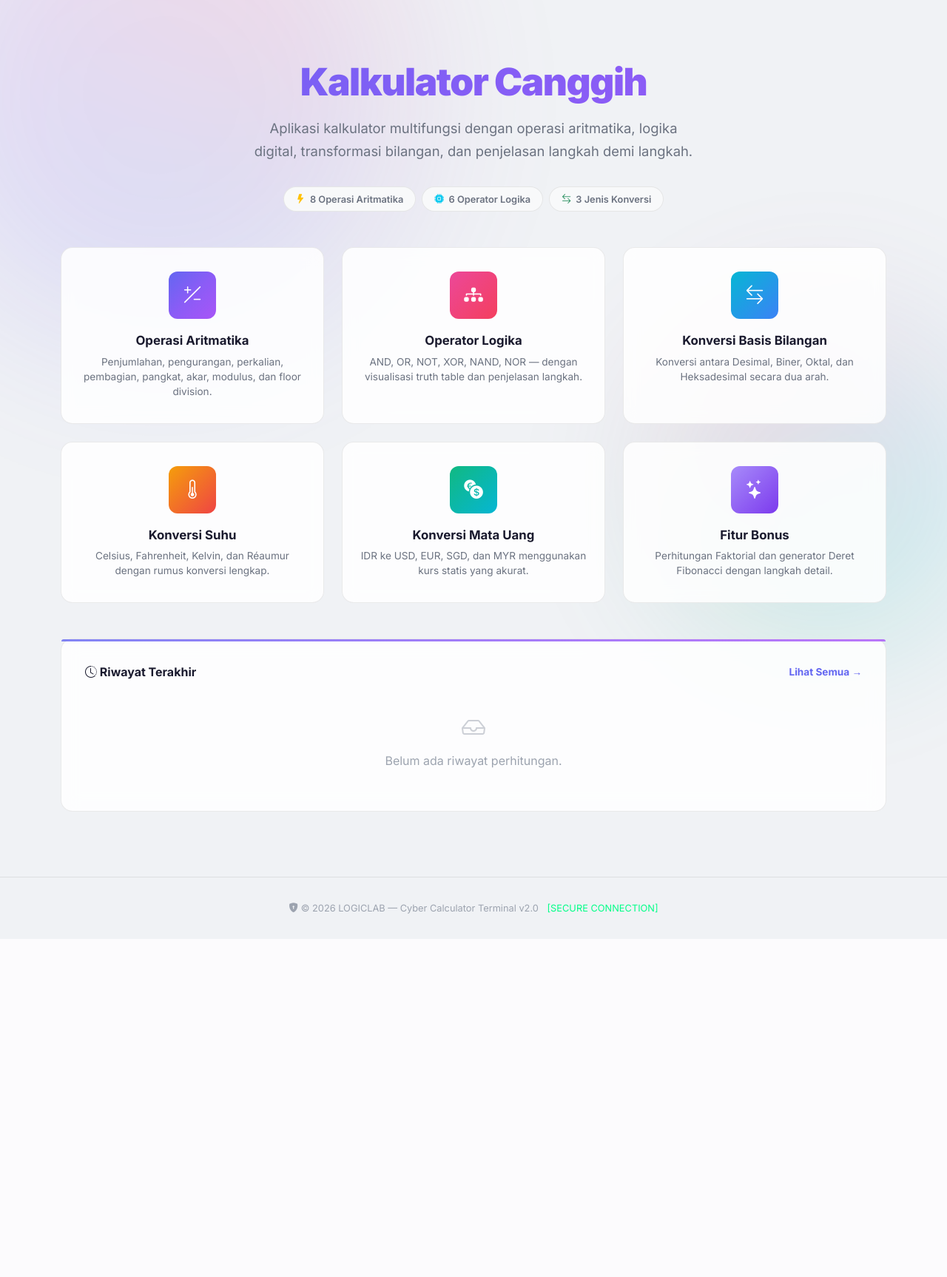
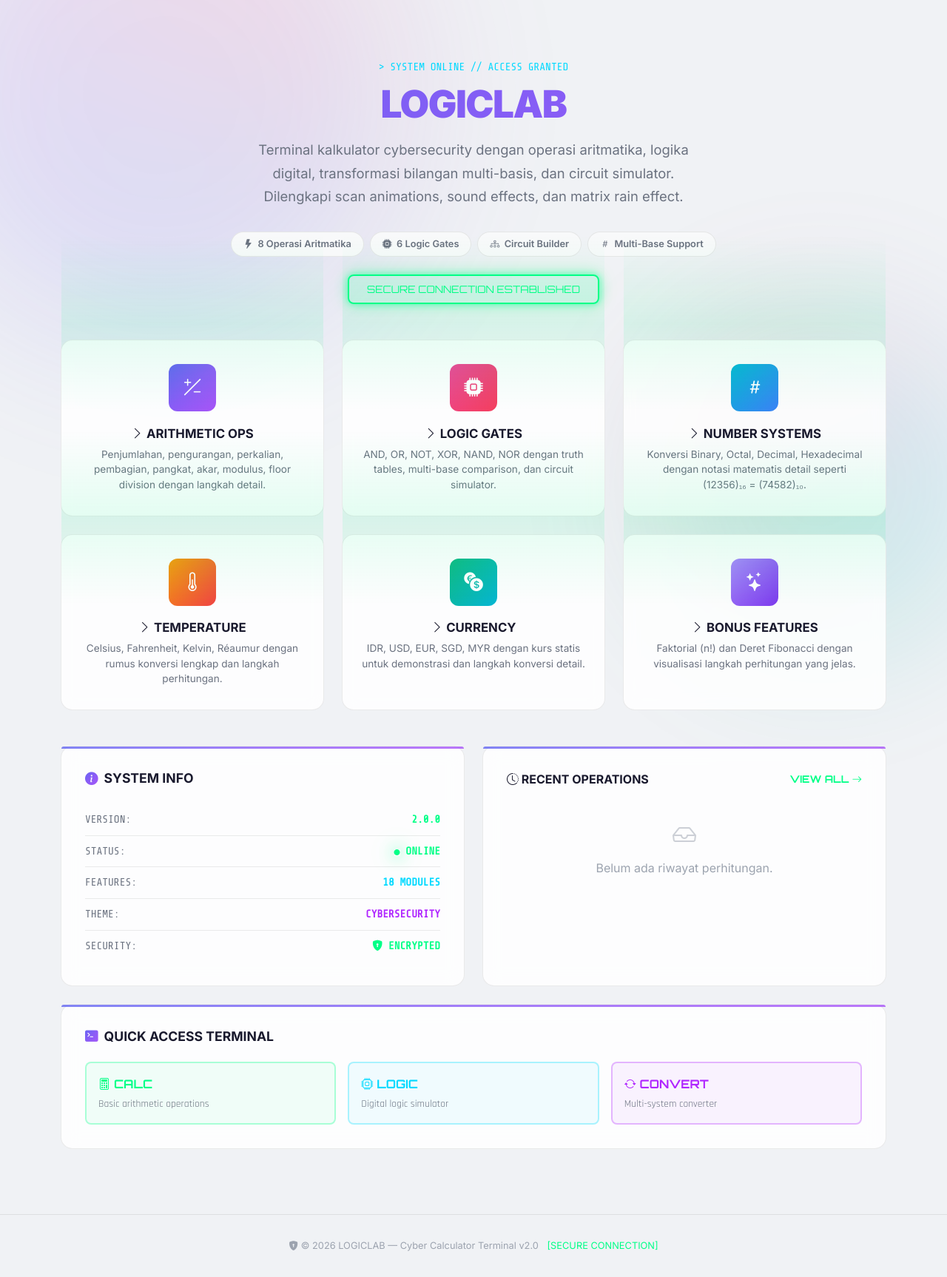
Before and after one commit to FikryYay4/Kalkulator_Transformasi, a Flask app: page / in a window 1280 px wide. Shown: the part 64-1790 px from the top of the page at 74% size. Before the commit the page ends 1299 px from the top, so only its background shows below. Run offline with Flask 3, Linux system fonts and the light colour scheme.

Commit message:
feat: Add cybersecurity theme, enhanced logic gates, and detailed conversion steps

```diff
--- a/templates/index.html
+++ b/templates/index.html
@@ -1,89 +1,178 @@
 {% extends "base.html" %}
-{% block title %}Beranda - KalkulatorPro{% endblock %}
+{% block title %}LOGICLAB - Cyber Calculator Terminal{% endblock %}
 
 {% block content %}
 <!-- Hero Section -->
 <section class="hero-section">
-    <h1 class="hero-title">Kalkulator Canggih</h1>
+    <div style="font-family: 'Share Tech Mono', monospace; color: var(--cyber-blue); font-size: 0.9rem; margin-bottom: 0.5rem; animation: fadeInUp 0.6s ease-out;">
+        > SYSTEM ONLINE // ACCESS GRANTED
+    </div>
+    <h1 class="hero-title">LOGICLAB</h1>
     <p class="hero-subtitle">
-        Aplikasi kalkulator multifungsi dengan operasi aritmatika, logika digital,
-        transformasi bilangan, dan penjelasan langkah demi langkah.
+        Terminal kalkulator cybersecurity dengan operasi aritmatika, logika digital,
+        transformasi bilangan multi-basis, dan circuit simulator. Dilengkapi scan animations,
+        sound effects, dan matrix rain effect.
     </p>
     <div class="d-flex justify-content-center gap-2 flex-wrap" style="animation: fadeInUp 0.8s ease-out 0.2s both;">
-        <span class="stat-badge"><i class="bi bi-lightning-fill text-warning"></i> 8 Operasi Aritmatika</span>
-        <span class="stat-badge"><i class="bi bi-cpu-fill text-info"></i> 6 Operator Logika</span>
-        <span class="stat-badge"><i class="bi bi-arrow-left-right text-success"></i> 3 Jenis Konversi</span>
+        <span class="stat-badge"><i class="bi bi-lightning-fill"></i> 8 Operasi Aritmatika</span>
+        <span class="stat-badge"><i class="bi bi-cpu-fill"></i> 6 Logic Gates</span>
+        <span class="stat-badge"><i class="bi bi-diagram-3"></i> Circuit Builder</span>
+        <span class="stat-badge"><i class="bi bi-hash"></i> Multi-Base Support</span>
+    </div>
+    <div style="margin-top: 1.5rem; animation: fadeInUp 0.8s ease-out 0.3s both;">
+        <div style="display: inline-block; padding: 0.5rem 1.5rem; background: rgba(0,255,135,0.1); border: 2px solid var(--cyber-green); border-radius: 8px; font-family: 'Orbitron', monospace; font-size: 0.85rem; color: var(--cyber-green); box-shadow: var(--glow-green);">
+            <i class="bi bi-shield-check-fill"></i> SECURE CONNECTION ESTABLISHED
+        </div>
     </div>
 </section>
 
 <!-- Feature Cards -->
 <section class="row g-4 mb-5">
     <div class="col-md-6 col-lg-4">
-        <a href="/aritmatika" class="feature-card" id="card-aritmatika">
+        <a href="/aritmatika" class="feature-card hologram" id="card-aritmatika">
             <div class="feature-icon aritmatika">
                 <i class="bi bi-plus-slash-minus"></i>
             </div>
-            <h5>Operasi Aritmatika</h5>
-            <p>Penjumlahan, pengurangan, perkalian, pembagian, pangkat, akar, modulus, dan floor division.</p>
+            <h5><i class="bi bi-chevron-right"></i> ARITHMETIC OPS</h5>
+            <p>Penjumlahan, pengurangan, perkalian, pembagian, pangkat, akar, modulus, floor division dengan langkah detail.</p>
         </a>
     </div>
     <div class="col-md-6 col-lg-4">
-        <a href="/logika" class="feature-card" id="card-logika">
+        <a href="/logika" class="feature-card hologram" id="card-logika">
             <div class="feature-icon logika">
-                <i class="bi bi-diagram-3-fill"></i>
+                <i class="bi bi-cpu-fill"></i>
             </div>
-            <h5>Operator Logika</h5>
-            <p>AND, OR, NOT, XOR, NAND, NOR — dengan visualisasi truth table dan penjelasan langkah.</p>
+            <h5><i class="bi bi-chevron-right"></i> LOGIC GATES</h5>
+            <p>AND, OR, NOT, XOR, NAND, NOR dengan truth tables, multi-base comparison, dan circuit simulator.</p>
         </a>
     </div>
     <div class="col-md-6 col-lg-4">
-        <a href="/konversi" class="feature-card" id="card-konversi-basis">
+        <a href="/konversi" class="feature-card hologram" id="card-konversi-basis">
             <div class="feature-icon konversi">
-                <i class="bi bi-arrow-left-right"></i>
+                <i class="bi bi-hash"></i>
             </div>
-            <h5>Konversi Basis Bilangan</h5>
-            <p>Konversi antara Desimal, Biner, Oktal, dan Heksadesimal secara dua arah.</p>
+            <h5><i class="bi bi-chevron-right"></i> NUMBER SYSTEMS</h5>
+            <p>Konversi Binary, Octal, Decimal, Hexadecimal dengan notasi matematis detail seperti (12356)₁₆ = (74582)₁₀.</p>
         </a>
     </div>
     <div class="col-md-6 col-lg-4">
-        <a href="/konversi#suhu" class="feature-card" id="card-konversi-suhu">
+        <a href="/konversi#suhu" class="feature-card hologram" id="card-konversi-suhu">
             <div class="feature-icon suhu">
                 <i class="bi bi-thermometer-half"></i>
             </div>
-            <h5>Konversi Suhu</h5>
-            <p>Celsius, Fahrenheit, Kelvin, dan Réaumur dengan rumus konversi lengkap.</p>
+            <h5><i class="bi bi-chevron-right"></i> TEMPERATURE</h5>
+            <p>Celsius, Fahrenheit, Kelvin, Réaumur dengan rumus konversi lengkap dan langkah perhitungan.</p>
         </a>
     </div>
     <div class="col-md-6 col-lg-4">
-        <a href="/konversi#mata-uang" class="feature-card" id="card-konversi-uang">
+        <a href="/konversi#mata-uang" class="feature-card hologram" id="card-konversi-uang">
             <div class="feature-icon mata-uang">
                 <i class="bi bi-currency-exchange"></i>
             </div>
-            <h5>Konversi Mata Uang</h5>
-            <p>IDR ke USD, EUR, SGD, dan MYR menggunakan kurs statis yang akurat.</p>
+            <h5><i class="bi bi-chevron-right"></i> CURRENCY</h5>
+            <p>IDR, USD, EUR, SGD, MYR dengan kurs statis untuk demonstrasi dan langkah konversi detail.</p>
         </a>
     </div>
     <div class="col-md-6 col-lg-4">
-        <a href="/bonus" class="feature-card" id="card-bonus">
+        <a href="/bonus" class="feature-card hologram" id="card-bonus">
             <div class="feature-icon bonus">
                 <i class="bi bi-stars"></i>
             </div>
-            <h5>Fitur Bonus</h5>
-            <p>Perhitungan Faktorial dan generator Deret Fibonacci dengan langkah detail.</p>
+            <h5><i class="bi bi-chevron-right"></i> BONUS FEATURES</h5>
+            <p>Faktorial (n!) dan Deret Fibonacci dengan visualisasi langkah perhitungan yang jelas.</p>
         </a>
     </div>
 </section>
 
-<!-- Recent History Preview -->
-<section class="calc-card mb-4" id="recentHistory">
-    <div class="mini-history-title">
-        <span><i class="bi bi-clock-history"></i> Riwayat Terakhir</span>
-        <a href="/riwayat" style="font-size:0.85rem; color: var(--primary); text-decoration:none;">Lihat Semua →</a>
+<!-- System Info & Recent History -->
+<div class="row g-4 mb-4">
+    <div class="col-lg-6">
+        <div class="calc-card" style="height: 100%;">
+            <h3 class="calc-card-title">
+                <i class="bi bi-info-circle-fill"></i> SYSTEM INFO
+            </h3>
+            <div style="font-family: 'Share Tech Mono', monospace; font-size: 0.9rem; line-height: 1.8;">
+                <div style="display: flex; justify-content: space-between; padding: 0.5rem 0; border-bottom: 1px solid var(--border-color);">
+                    <span style="color: var(--text-secondary);">VERSION:</span>
+                    <span style="color: var(--cyber-green); font-weight: 700;">2.0.0</span>
+                </div>
+                <div style="display: flex; justify-content: space-between; padding: 0.5rem 0; border-bottom: 1px solid var(--border-color);">
+                    <span style="color: var(--text-secondary);">STATUS:</span>
+                    <span style="color: var(--cyber-green); font-weight: 700;">
+                        <i class="bi bi-circle-fill" style="font-size: 0.5rem; animation: pulse-glow 2s infinite;"></i> ONLINE
+                    </span>
+                </div>
+                <div style="display: flex; justify-content: space-between; padding: 0.5rem 0; border-bottom: 1px solid var(--border-color);">
+                    <span style="color: var(--text-secondary);">FEATURES:</span>
+                    <span style="color: var(--cyber-blue); font-weight: 700;">18 MODULES</span>
+                </div>
+                <div style="display: flex; justify-content: space-between; padding: 0.5rem 0; border-bottom: 1px solid var(--border-color);">
+                    <span style="color: var(--text-secondary);">THEME:</span>
+                    <span style="color: var(--cyber-purple); font-weight: 700;">CYBERSECURITY</span>
+                </div>
+                <div style="display: flex; justify-content: space-between; padding: 0.5rem 0;">
+                    <span style="color: var(--text-secondary);">SECURITY:</span>
+                    <span style="color: var(--cyber-green); font-weight: 700;">
+                        <i class="bi bi-shield-lock-fill"></i> ENCRYPTED
+                    </span>
+                </div>
+            </div>
+        </div>
     </div>
-    <div id="recentHistoryList">
-        <div class="empty-state" style="padding:1.5rem;">
-            <i class="bi bi-inbox" style="font-size:2rem;"></i>
-            <p class="mb-0 mt-2">Belum ada riwayat perhitungan.</p>
+
+    <div class="col-lg-6">
+        <div class="calc-card" style="height: 100%;">
+            <div class="mini-history-title">
+                <span><i class="bi bi-clock-history"></i> RECENT OPERATIONS</span>
+                <a href="/riwayat" style="font-size:0.85rem; color: var(--cyber-green); text-decoration:none; font-family: 'Orbitron', monospace;">
+                    VIEW ALL <i class="bi bi-arrow-right"></i>
+                </a>
+            </div>
+            <div id="recentHistoryList">
+                <div class="empty-state" style="padding:1.5rem;">
+                    <i class="bi bi-inbox" style="font-size:2rem;"></i>
+                    <p class="mb-0 mt-2">No operations yet. Start calculating!</p>
+                </div>
+            </div>
+        </div>
+    </div>
+</div>
+
+<!-- Quick Access Terminal -->
+<section class="calc-card mb-4">
+    <h3 class="calc-card-title">
+        <i class="bi bi-terminal-fill"></i> QUICK ACCESS TERMINAL
+    </h3>
+    <div class="row g-3">
+        <div class="col-md-4">
+            <a href="/aritmatika" style="display: block; padding: 1rem; background: rgba(0,255,135,0.05); border: 2px solid var(--matrix-border); border-radius: 8px; text-decoration: none; transition: all 0.3s ease;">
+                <div style="font-family: 'Orbitron', monospace; color: var(--cyber-green); font-weight: 700; margin-bottom: 0.3rem;">
+                    <i class="bi bi-calculator"></i> CALC
+                </div>
+                <div style="font-family: 'Rajdhani', sans-serif; color: var(--text-secondary); font-size: 0.85rem;">
+                    Basic arithmetic operations
+                </div>
+            </a>
+        </div>
+        <div class="col-md-4">
+            <a href="/logika" style="display: block; padding: 1rem; background: rgba(0,217,255,0.05); border: 2px solid rgba(0,217,255,0.3); border-radius: 8px; text-decoration: none; transition: all 0.3s ease;">
+                <div style="font-family: 'Orbitron', monospace; color: var(--cyber-blue); font-weight: 700; margin-bottom: 0.3rem;">
+                    <i class="bi bi-cpu"></i> LOGIC
+                </div>
+                <div style="font-family: 'Rajdhani', sans-serif; color: var(--text-secondary); font-size: 0.85rem;">
+                    Digital logic simulator
+                </div>
+            </a>
+        </div>
+        <div class="col-md-4">
+            <a href="/konversi" style="display: block; padding: 1rem; background: rgba(176,38,255,0.05); border: 2px solid rgba(176,38,255,0.3); border-radius: 8px; text-decoration: none; transition: all 0.3s ease;">
+                <div style="font-family: 'Orbitron', monospace; color: var(--cyber-purple); font-weight: 700; margin-bottom: 0.3rem;">
+                    <i class="bi bi-arrow-repeat"></i> CONVERT
+                </div>
+                <div style="font-family: 'Rajdhani', sans-serif; color: var(--text-secondary); font-size: 0.85rem;">
+                    Multi-system converter
+                </div>
+            </a>
         </div>
     </div>
 </section>
```
Also changed, not shown: README.md (added).
